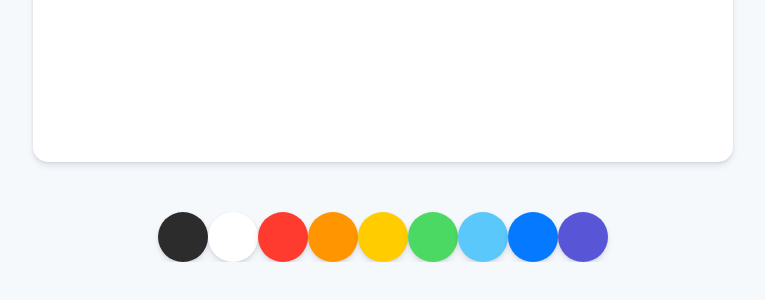
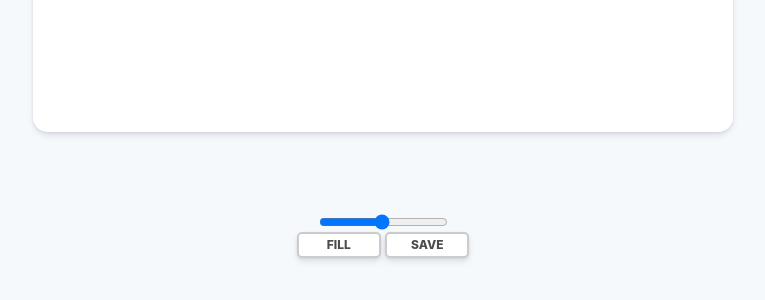
Before and after one commit to Suahleee/paintjs, a plain HTML site: page index.html in a window 1280 px wide. Shown: the part 618-918 px from the top of the page, without its empty margins (257-1022 px from the left). Before the commit the page ends 880 px from the top, so only its background shows below. Drawn offline with Linux system fonts and the light colour scheme.

Commit message:
third commit

```diff
--- a/app.js
+++ b/app.js
@@ -0,0 +1,101 @@
+const canvas = document.getElementById("jsCanvas")
+const ctx= canvas.getContext("2d");
+const colors = document.getElementsByClassName("jsColor");
+const range = document.getElementById("jsRange");
+const mode = document.getElementById("jsMode");
+const saveBtn = document.getElementById("jsSave");
+
+const INITIAL_COLOR = "#2c2c2c";
+const CANVAS_SIZE = 700;
+
+canvas.width =CANVAS_SIZE;
+canvas.height=CANVAS_SIZE;
+
+ctx.fillStyle= "white";
+ctx.fillRect(0, 0, 700, 700);
+ctx.strokeStyle= INITIAL_COLOR;
+ctx.fillStyle = INITIAL_COLOR;
+ctx.linewidth = 2.5;
+
+let painting = false;
+let filling = false;
+
+function stopPainting(){
+    painting= false;
+}
+
+function startPainting() {
+    painting =true;
+}
+
+function onMouseMove(event) {
+    const x = event.offsetX;
+    const y = event.offsetY;
+    if(!painting) {
+        ctx.beginPath();
+        ctx.moveTo(x, y);
+    } else {
+        ctx.lineTo(x, y);
+        ctx.stroke();
+    }
+}
+
+
+function handleColorClick(event){
+    const color = event.target.style.backgroundColor;
+    ctx.strokeStyle= color;
+    ctx.fillStyle = color;
+}
+
+function handleRangeChange(event) {
+    const size= event.target.value;
+    ctx.linewidth = size;
+}
+
+function handleModeClick() {
+    if(filling ===true) {
+        filling = false;
+        mode.innerText = "Fill";
+    } else {
+        filling = true;
+        mode.innerText = "Paint";
+    }
+}
+function handleCanvasClick() {
+    if(filling) {
+    ctx.fillRect(0, 0, canvas.width, canvas.height);
+    }
+}
+function handleCM(event) {
+    event.preventDefault();
+}
+
+function handleSaveClick(){
+    const image = canvas.toDataURL();
+    const link = document.createElement("a");
+    link.href = image;
+    link.download = "PaintJS [EXPORT]";
+    link.click();
+}
+
+if(canvas){
+    canvas.addEventListener("mousemove", onMouseMove);
+    canvas.addEventListener("mousedown", startPainting);
+    canvas.addEventListener("mouseup", stopPainting);
+    canvas.addEventListener("mouseleave", stopPainting);
+    canvas.addEventListener("click", handleCanvasClick);
+    canvas.addEventListener("contextmenu", handleCM)
+}
+
+Array.from(colors).forEach (color => color.addEventListener("click", handleColorClick));
+
+if(range) {
+    range.addEventListener("input", handleRangeChange);
+}
+
+if(mode) {
+    mode.addEventListener("click", handleModeClick);
+}
+if(saveBtn) {
+    saveBtn.addEventListener("click", handleSaveClick);
+}
--- a/index.html
+++ b/index.html
@@ -10,16 +10,32 @@
 <body>
     <canvas id="jsCanvas" class="canvas"></canvas>
     <div class="controls">
+        <div class="controls_range">
+            <input type="range" id="jsRange" min="0.1" max="5.0" value="2.5" step="0.1"/>
+        </div>
+        <div class="controls__btns">
+            <button id="jsMode">Fill</button>
+            <button id="jsSave">Save</button>
+        </div>
         <div class="controls__colors" id="jsColors">
-            <div class="controls__colors" style="background-color:#2c2c2c"></div>
-            <div class="controls__colors" style="background-color:white"></div>
-            <div class="controls__colors" style="background-color:#ff3b30"></div>
-            <div class="controls__colors" style="background-color:#ff9500"></div>
-            <div class="controls__colors" style="background-color:#ffcc00"></div>
-            <div class="controls__colors" style="background-color:#4cd963"></div>
-            <div class="controls__colors" style="background-color:#5ac8fa"></div>
-            <div class="controls__colors" style="background-color:#0579ff"></div>
-            <div class="controls__colors" style="background-color:#5856d6"></div>
+            <div class="controls__color jsColor"
+            style="background-color:#2c2c2c"></div>
+            <div class="controls__color jsColor"
+            style="background-color:white"></div>
+            <div class="controls__color jsColor"
+            style="background-color:#ff3b30"></div>
+            <div class="controls__color jsColor"
+            style="background-color:#ff9500"></div>
+            <div class="controls__color jsColor"
+            style="background-color:#ffcc00"></div>
+            <div class="controls__color jsColor"
+            style="background-color:#4cd963"></div>
+            <div class="controls__color jsColor"
+            style="background-color:#5ac8fa"></div>
+            <div class="controls__colo jsColorr"
+            style="background-color:#0579ff"></div>
+            <div class="controls__colo jsColorr"
+            style="background-color:#5856d6"></div>
         </div>
     </div>
     <script src="app.js"></script>
--- a/styles.css
+++ b/styles.css
@@ -2,10 +2,10 @@
 body {
     background-color: #f6f9fc;
     font-family: -apple-system, BlinkMacSystemFont, 'Segoe UI', Roboto, Oxygen, Ubuntu, Cantarell, 'Open Sans', 'Helvetica Neue', sans-serif;
-display: flex;
-flex-direction: column;
-align-items: center;
-padding-top: 80px;
+    display: flex;
+    flex-direction: column;
+    align-items: center;
+    padding: 50px 0px;
 }
 
 .canvas{
@@ -17,14 +17,39 @@ padding-top: 80px;
 }
 
 .controls {
-    margin-top: 50px; }
+    margin-top: 80px;
+    display: flex;
+    flex-direction: column;
+    align-items: center;}
+
+.controls .controls__btns{margin-bottom: 30px;}
+
+.controls__btns button {
+    all: unset;
+    cursor: pointer ;
+    background-color: white;
+    padding: 5px 0px;
+    width: 80px;
+    text-align: center;
+    border-radius: 5px;
+    box-shadow: 0 4px 6px rgba(50,50,93,0.11), 0 1px 3px rgba(0, 0, 0, 0.08);
+    border: 2px solid rgba(0, 0, 0, 0.2);
+    color: rgba(0, 0, 0, 0.7);
+    text-transform: uppercase;
+    font-weight: 800;
+    font-size: 12px;
+}
+
+.controls__btns button:active {
+    transform: scale(0.98);
+}
+
 
 
 
 
 .controls .controls__colors {
-    display: flex;
-}
+    display: flex;}
 
 .controls__colors .controls__colors {
     width: 50px;
@@ -33,3 +58,7 @@ padding-top: 80px;
     cursor: pointer;
     box-shadow: 0 4px 6px rgba(50,50,93,0.11), 0 1px 3px rgba(0, 0, 0, 0.08);
 }
+
+.controls .controls__range {
+    margin-bottom: 30px;
+}
```
